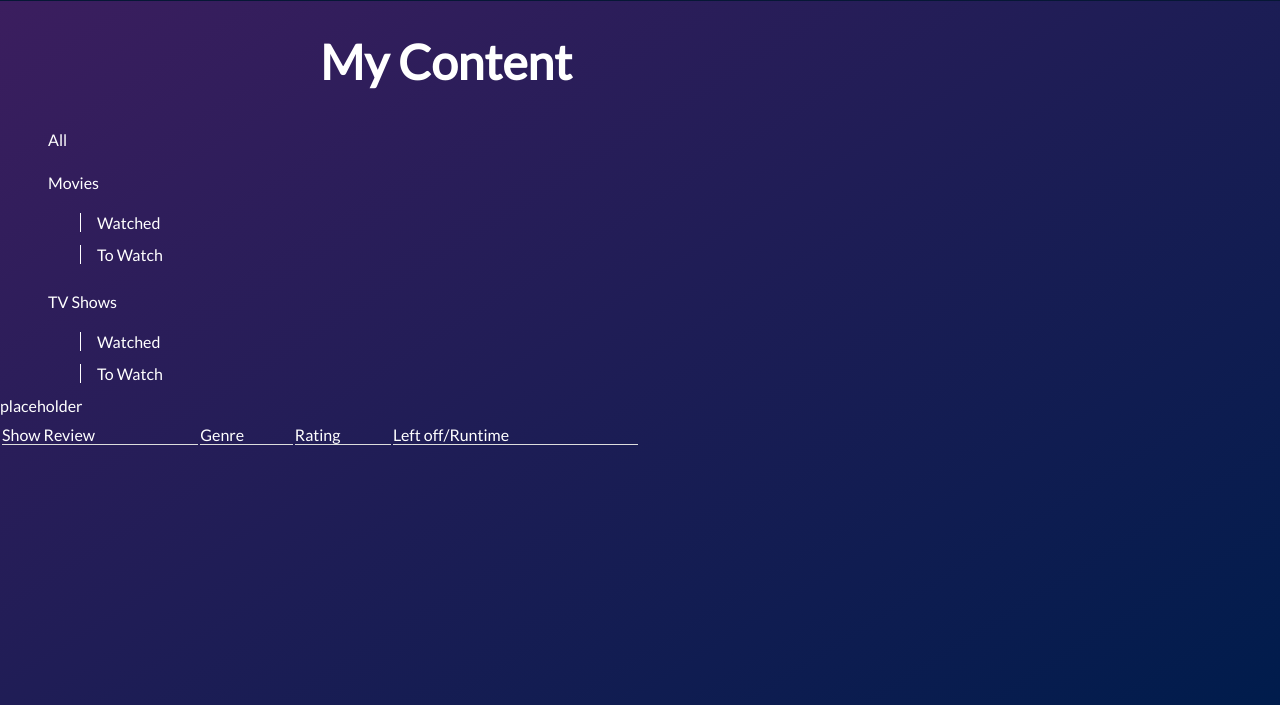
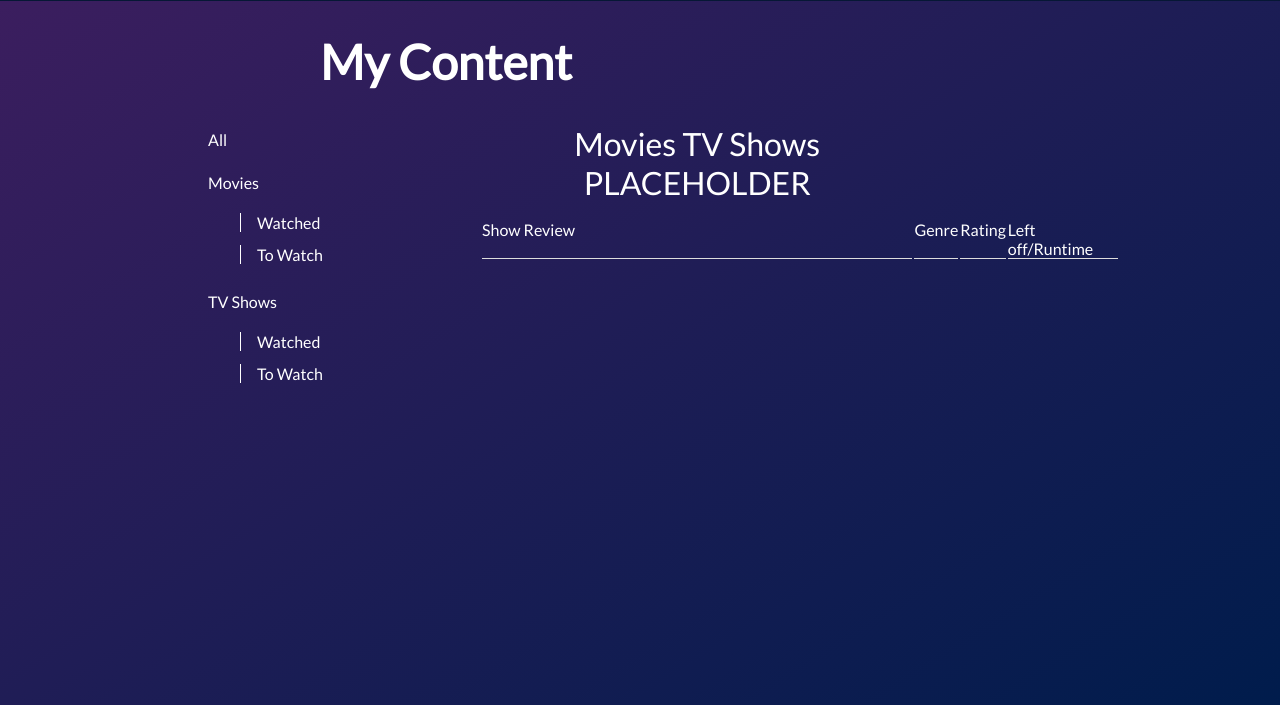
Before and after one commit to Nicole-Tam/WatchBox-TV-Show-and-Movie-Tracking-Web-App, a website: page public/index.html in a window 1280 px wide. Shown: the part 95-800 px from the top of the page. Drawn offline with Linux system fonts and the light colour scheme.

Commit message:
fixed table position using wrapper

```diff
--- a/public/index.html
+++ b/public/index.html
@@ -19,6 +19,7 @@
 
   <header id="my-content">My Content</header>
 
+  <section id="main-page-wrapper">
     <ul id="filter-bar">
       <li class="filter-option" data-category="all">All</div>
       <li class="filter-option" data-category="movies">Movies</div>
@@ -30,9 +31,9 @@
     </ul>
 
     <div id="content-div">
-    <header>placeholder</header>
       <table id="content-table">
         <thead>
+          <caption id="table-title">Movies TV Shows PLACEHOLDER</caption>
           <tr>
             <th>Show Review</th>
             <th>Genre</th>
@@ -48,6 +49,7 @@
 
       </table>
     </div>
+  </section>
   <script src="script.js"></script>
 </body>
 </html>
```
Lines whose indentation alone changed are shown as unchanged.
